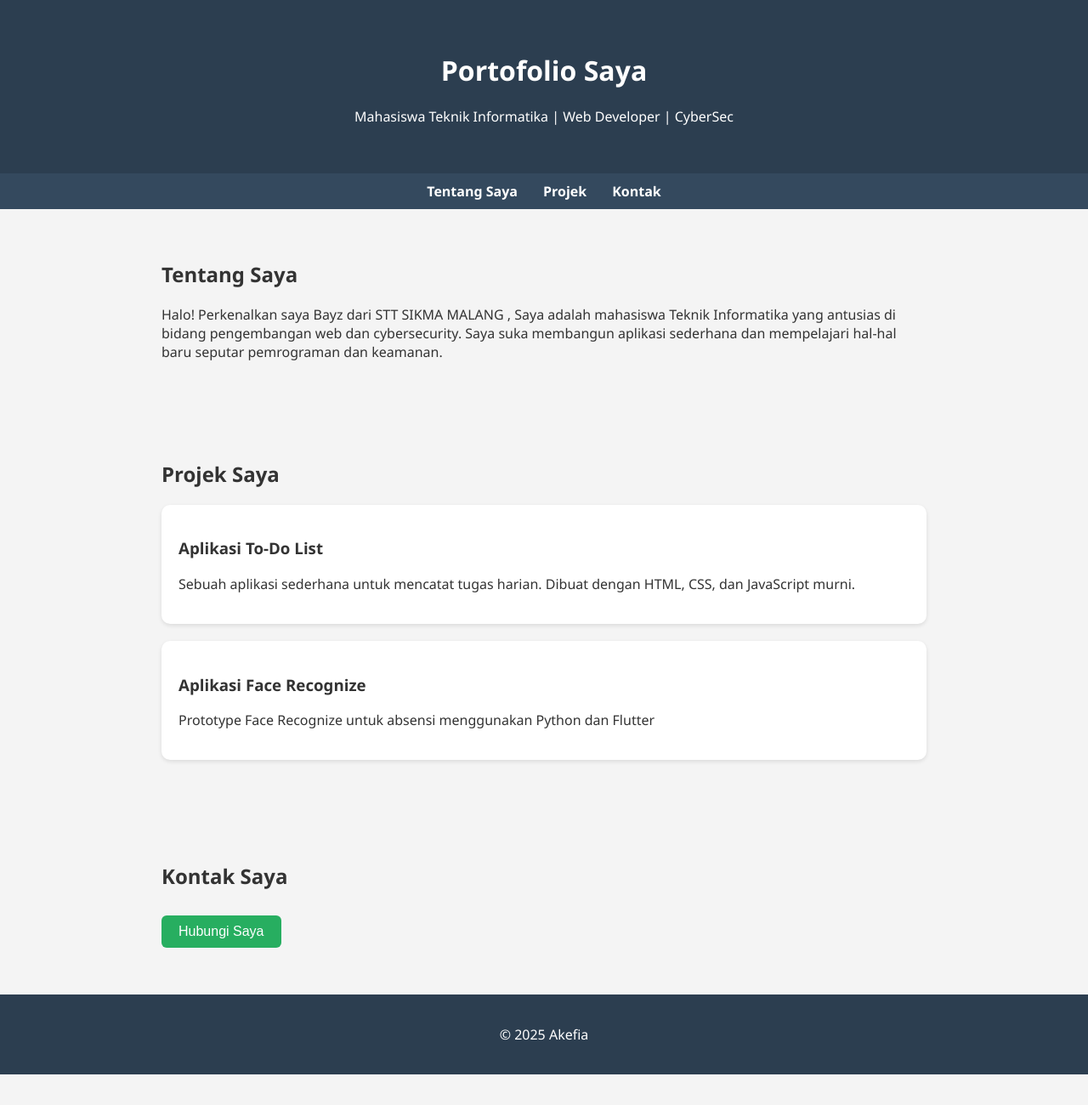
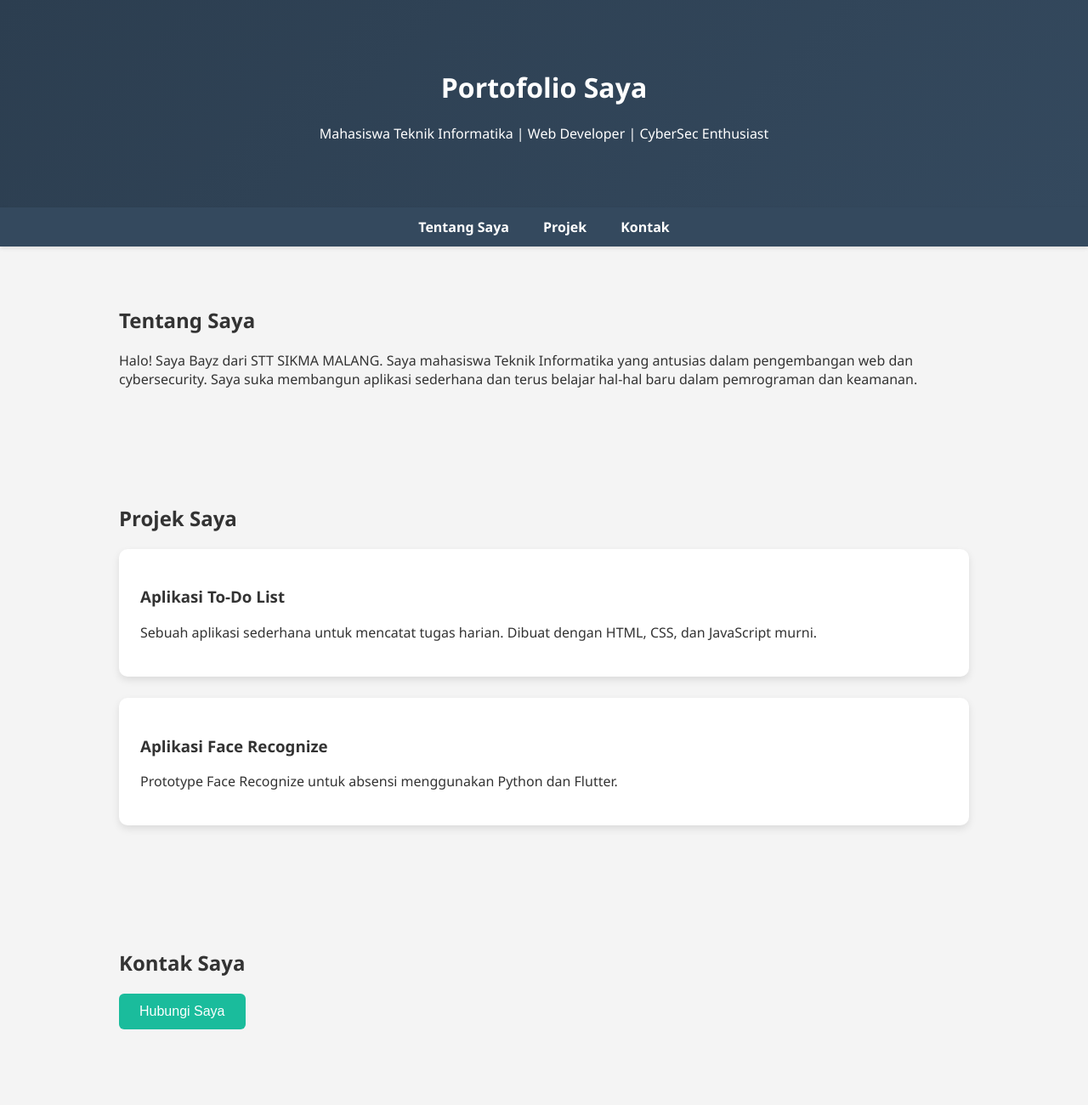
Before and after one commit to akefia/tugas, a plain HTML site: page index.html in a window 1280 px wide. Shown: the top 1300 px of the page at 85% size. Before the commit the page ends 1264 px from the top, so only its background shows below. Drawn offline with Linux system fonts and the light colour scheme.

Commit message:
index.html

```diff
--- a/index.html
+++ b/index.html
@@ -3,52 +3,68 @@
 <head>
   <meta charset="UTF-8" />
   <meta name="viewport" content="width=device-width, initial-scale=1.0"/>
-  <title>Portofolio Saya</title>
+  <title>Portofolio Bayz</title>
   <style>
     body {
       margin: 0;
       font-family: 'Segoe UI', Tahoma, Geneva, Verdana, sans-serif;
       background-color: #f4f4f4;
       color: #333;
+      scroll-behavior: smooth;
     }
 
     header {
-      background-color: #2c3e50;
+      background: linear-gradient(135deg, #2c3e50, #34495e);
       color: white;
-      padding: 40px 20px;
+      padding: 60px 20px;
       text-align: center;
+      transition: all 0.3s ease-in-out;
     }
 
     nav {
       background-color: #34495e;
       display: flex;
       justify-content: center;
-      padding: 10px 0;
+      padding: 12px 0;
+      box-shadow: 0 2px 5px rgba(0,0,0,0.1);
     }
 
     nav a {
       color: white;
       text-decoration: none;
-      margin: 0 15px;
+      margin: 0 20px;
       font-weight: bold;
+      transition: color 0.3s;
     }
 
     nav a:hover {
-      text-decoration: underline;
+      color: #1abc9c;
     }
 
     section {
-      padding: 40px 20px;
-      max-width: 900px;
+      padding: 50px 20px;
+      max-width: 1000px;
       margin: auto;
+      animation: fadeIn 1s ease-in;
+    }
+
+    @keyframes fadeIn {
+      from { opacity: 0; transform: translateY(20px); }
+      to { opacity: 1; transform: translateY(0); }
     }
 
     .project {
       background: white;
-      padding: 20px;
+      padding: 25px;
       border-radius: 10px;
-      margin-bottom: 20px;
-      box-shadow: 0 2px 5px rgba(0,0,0,0.1);
+      margin-bottom: 25px;
+      box-shadow: 0 4px 10px rgba(0,0,0,0.1);
+      transition: transform 0.3s, box-shadow 0.3s;
+    }
+
+    .project:hover {
+      transform: translateY(-5px);
+      box-shadow: 0 8px 20px rgba(0,0,0,0.15);
     }
 
     footer {
@@ -56,33 +72,39 @@
       color: white;
       text-align: center;
       padding: 20px;
+      margin-top: 40px;
     }
 
     button {
-      background-color: #27ae60;
+      background-color: #1abc9c;
       color: white;
-      padding: 10px 20px;
+      padding: 12px 24px;
       border: none;
       border-radius: 6px;
       cursor: pointer;
       font-size: 16px;
-      margin-top: 10px;
+      transition: background-color 0.3s;
     }
 
     button:hover {
-      background-color: #219150;
+      background-color: #16a085;
     }
 
     #contactMessage {
-      margin-top: 15px;
-      color: #27ae60;
+      margin-top: 20px;
+      color: #2ecc71;
+      font-weight: bold;
+    }
+
+    a {
+      color: #1abc9c;
     }
   </style>
 </head>
 <body>
   <header>
     <h1>Portofolio Saya</h1>
-    <p>Mahasiswa Teknik Informatika | Web Developer | CyberSec</p>
+    <p>Mahasiswa Teknik Informatika | Web Developer | CyberSec Enthusiast</p>
   </header>
 
   <nav>
@@ -94,8 +116,8 @@
   <section id="tentang">
     <h2>Tentang Saya</h2>
     <p>
-      Halo! Perkenalkan saya Bayz dari STT SIKMA MALANG , Saya adalah mahasiswa Teknik Informatika yang antusias di bidang pengembangan web dan cybersecurity.
-      Saya suka membangun aplikasi sederhana dan mempelajari hal-hal baru seputar pemrograman dan keamanan.
+      Halo! Saya Bayz dari STT SIKMA MALANG. Saya mahasiswa Teknik Informatika yang antusias dalam pengembangan web dan cybersecurity.
+      Saya suka membangun aplikasi sederhana dan terus belajar hal-hal baru dalam pemrograman dan keamanan.
     </p>
   </section>
 
@@ -107,7 +129,7 @@
     </div>
     <div class="project">
       <h3>Aplikasi Face Recognize</h3>
-      <p>Prototype Face Recognize untuk absensi menggunakan Python dan Flutter</p>
+      <p>Prototype Face Recognize untuk absensi menggunakan Python dan Flutter.</p>
     </div>
   </section>
 
@@ -118,10 +140,11 @@
   </section>
 
   <footer>
-    <p>&copy; 2025 Akefia </p>
+    <p>&copy; 2025 Akefia</p>
   </footer>
 
   <script>
+    // 👉 Bagian JavaScript
     function kirimPesan() {
       document.getElementById("contactMessage").innerHTML =
         'Hubungi saya melalui WhatsApp: <a href="https://wa.me/62895375708400" target="_blank">Lets Connect!</a>';
```
Lines whose indentation alone changed are shown as unchanged.
